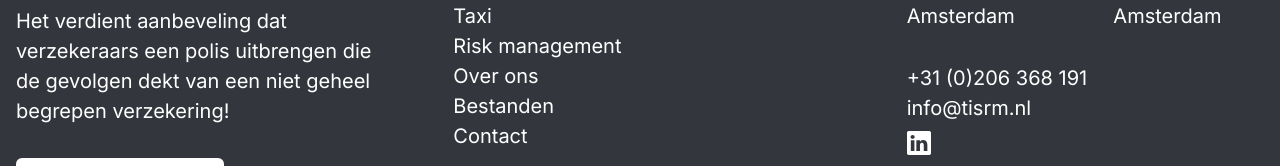
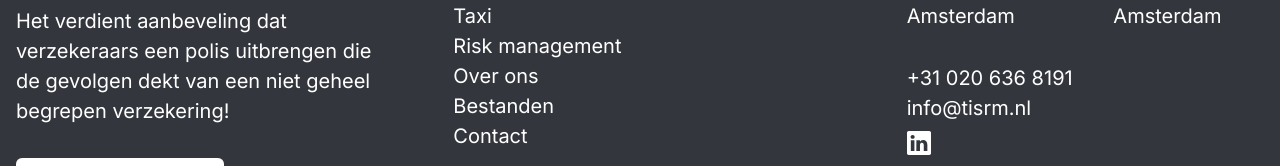
Before and after one commit to Pieter-Rees/tisrm2, a Next.js app: page /bestanden in a window 1280 px wide. Shown: the part 1394-1560 px from the top of the page. Built offline with nearby package versions, Linux system fonts and the light colour scheme.

Commit message:
data fetch not working for urls

```diff
--- a/next.config.mjs
+++ b/next.config.mjs
@@ -1,4 +1,10 @@
 /** @type {import('next').NextConfig} */
-const nextConfig = {};
+const nextConfig = {
+    output: "export",
+    distDir: "build",
+    images: {
+        unoptimized: true,
+    },
+};
 
 export default nextConfig;
--- a/src/components/call-us.js
+++ b/src/components/call-us.js
@@ -7,7 +7,7 @@ import { Button } from '@chakra-ui/react'
 
 export default function CallUs() {
     return (
-        <Button width='full' size='full' variant='blue' as='a' href={'tel:' + 'contactInfo.phone'}>
+        <Button width='full' size='full' variant='blue' as='a' href='tel:+310206368191'>
             <Flex justifyContent='center' height='full' flexDirection='column' padding='8' gap='8'>
                 <Box color='white'>
                     <BsTelephoneFill size='32px' />
@@ -22,7 +22,7 @@ export default function CallUs() {
                         Direct antwoord op uw vragen?
                     </Text>
                     <Text color='white'>
-                        {contactInfo.phone}
+                        +31 020 636 8191
                     </Text>
                 </Box>
             </Flex>
--- a/src/components/card.js
+++ b/src/components/card.js
@@ -7,7 +7,7 @@ const CardElement = ({ title, description, image, altText, downloadLink, cta, ct
         <Card>
             <CardHeader>
                 {image &&
-                    <Box overflow='hidden' borderRadius='lg' style={{ backgroundImage: `url(${image})`, backgroundSize: 'cover', backgroundPosition: 'center center' }} height='200px'>
+                    <Box overflow='hidden' borderTopRadius='lg' style={{ backgroundImage: `url(${image})`, backgroundSize: 'cover', backgroundPosition: 'center center' }} height='200px'>
                     </Box>
                 }
                 {title &&
--- a/src/components/contact-info.js
+++ b/src/components/contact-info.js
@@ -26,13 +26,13 @@ export default function ContactInfo({ variant, buttonVariant }) {
             <Flex justifyContent='start' marginTop='8'>
                 <UnorderedList variant={variant}>
                     <ListItem>
-                        <Button size='full' variant={buttonVariant} as='a' href={'tel:' + 'contactInfo.phone'}>
-                            {contactInfo.phone}
+                        <Button size='full' variant={buttonVariant} as='a' href='tel:+310206368191'>
+                            +31 020 636 8191
                         </Button>
                     </ListItem>
                     <ListItem >
-                        <Button size='full' variant={buttonVariant} as='a' href={'mailto:' + 'pageInfo.email'}>
-                            {contactInfo.email}
+                        <Button size='full' variant={buttonVariant} as='a' href='mailto:info@tisrm.nl'>
+                            info@tisrm.nl
                         </Button>
                     </ListItem>
                     <ListItem>
@@ -42,7 +42,7 @@ export default function ContactInfo({ variant, buttonVariant }) {
                         </Button>
                     </ListItem>
                 </UnorderedList>
-            </Flex>
+            </Flex >
         </>
 
     )
--- a/src/data/general.js
+++ b/src/data/general.js
@@ -7,7 +7,7 @@ const contactInfo = {
     postalCode2: '1011 PZ',
     city: 'Amsterdam',
     country: 'Nederland',
-    phone: '+31 (0)206 368 191',
+    phone: '+310206368191',
     email: 'info@tisrm.nl',
     linkedIn: 'https://www.linkedin.com/company/tisrm/'
 };
```
